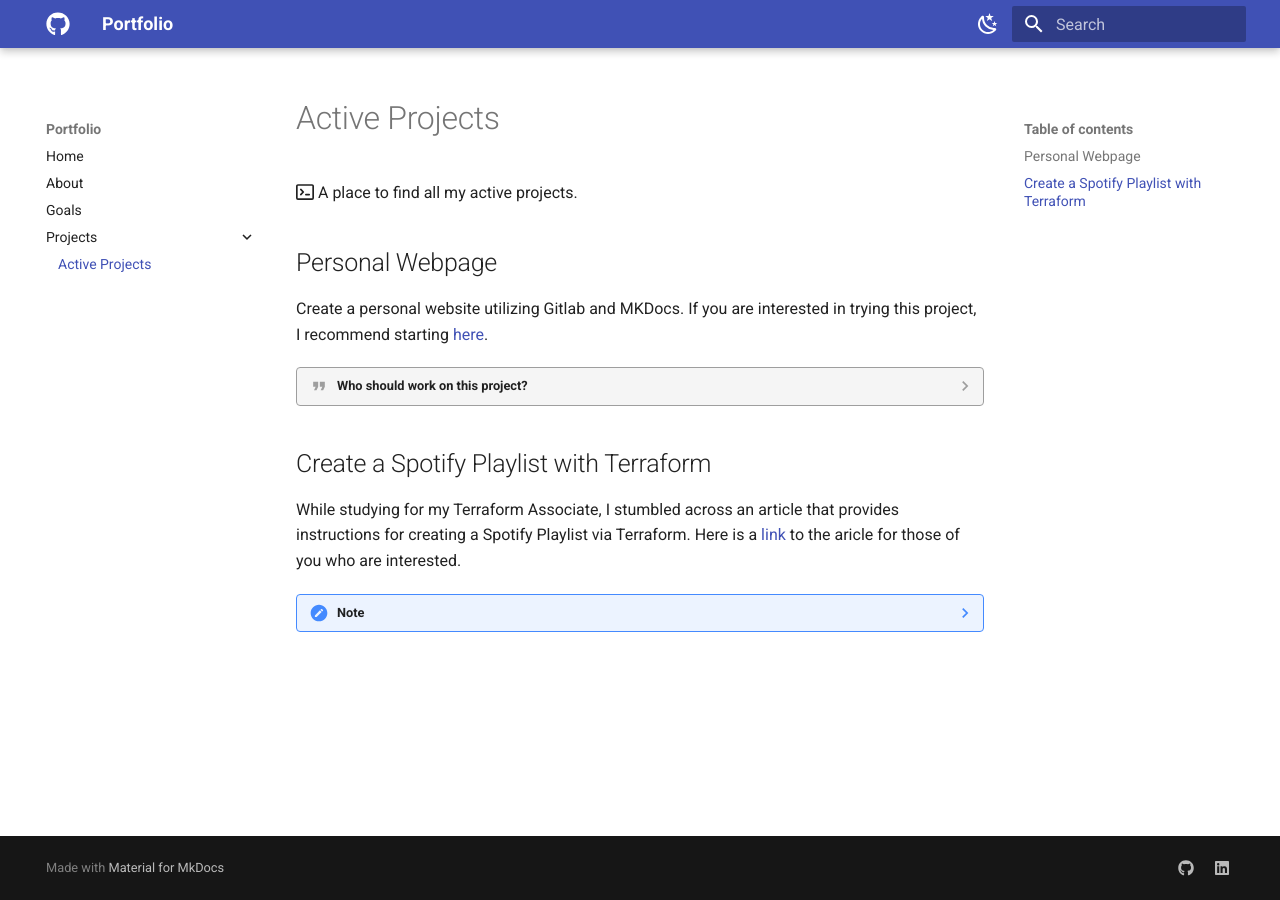
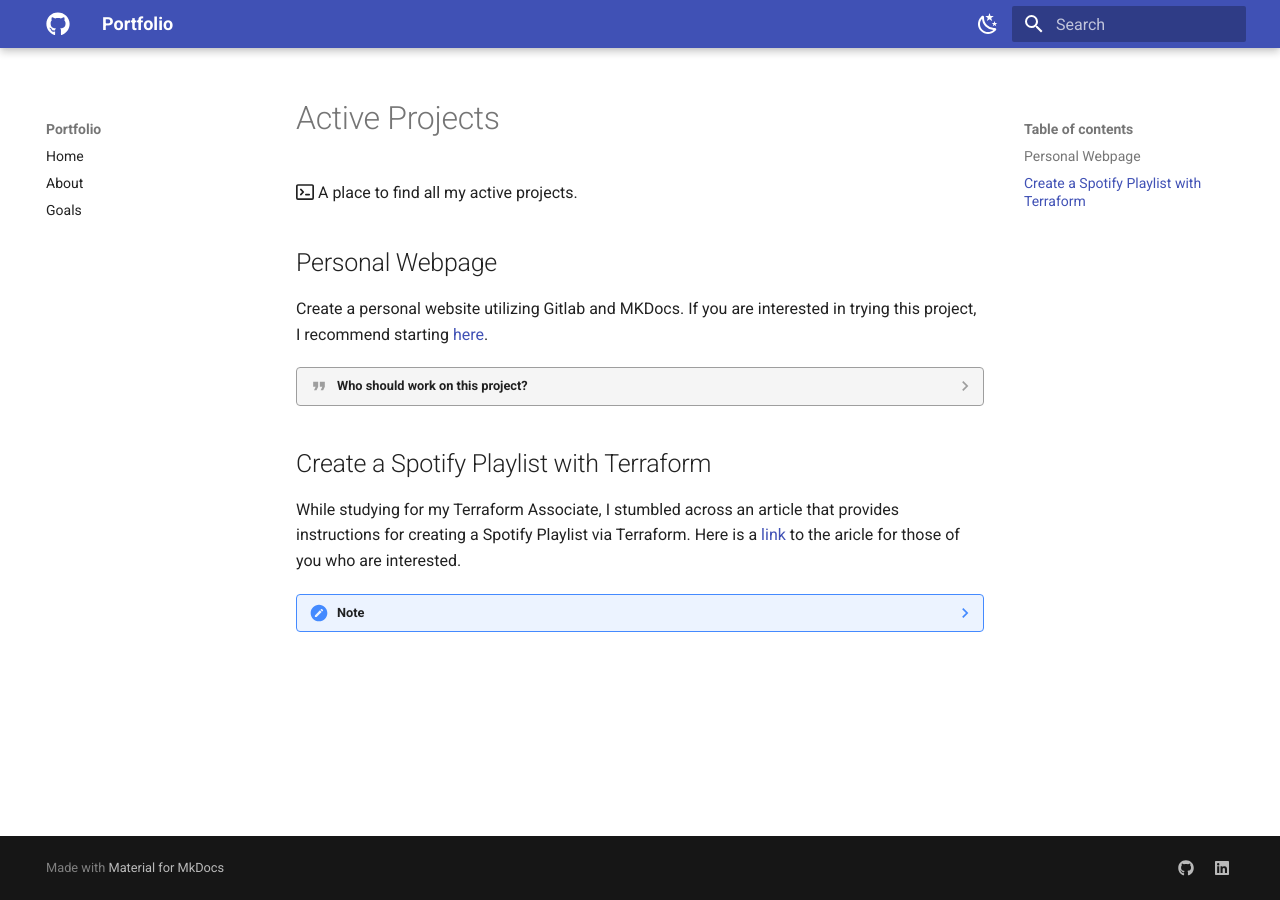
Before and after one commit to stevejoluc/stevejoluc.github.io, an MkDocs documentation site: the page built from docs/projects/projects.md, in a window 1280 px wide. Built offline with MkDocs 1.6.1 and Material for MkDocs 9.7.7, drawn with Linux system fonts in a browser that asks for light colours; some of the changed lines change nothing that is shown.

Commit message:
removing projects

```diff
--- a/mkdocs.yml
+++ b/mkdocs.yml
@@ -138,5 +138,5 @@
   - Home: index.md
   - About: about/about.md
   - Goals: goals/goals.md
-  - Projects:
-     - Active Projects: projects/projects.md
+  # - Projects:
+  #    - Active Projects: projects/projects.md
```
